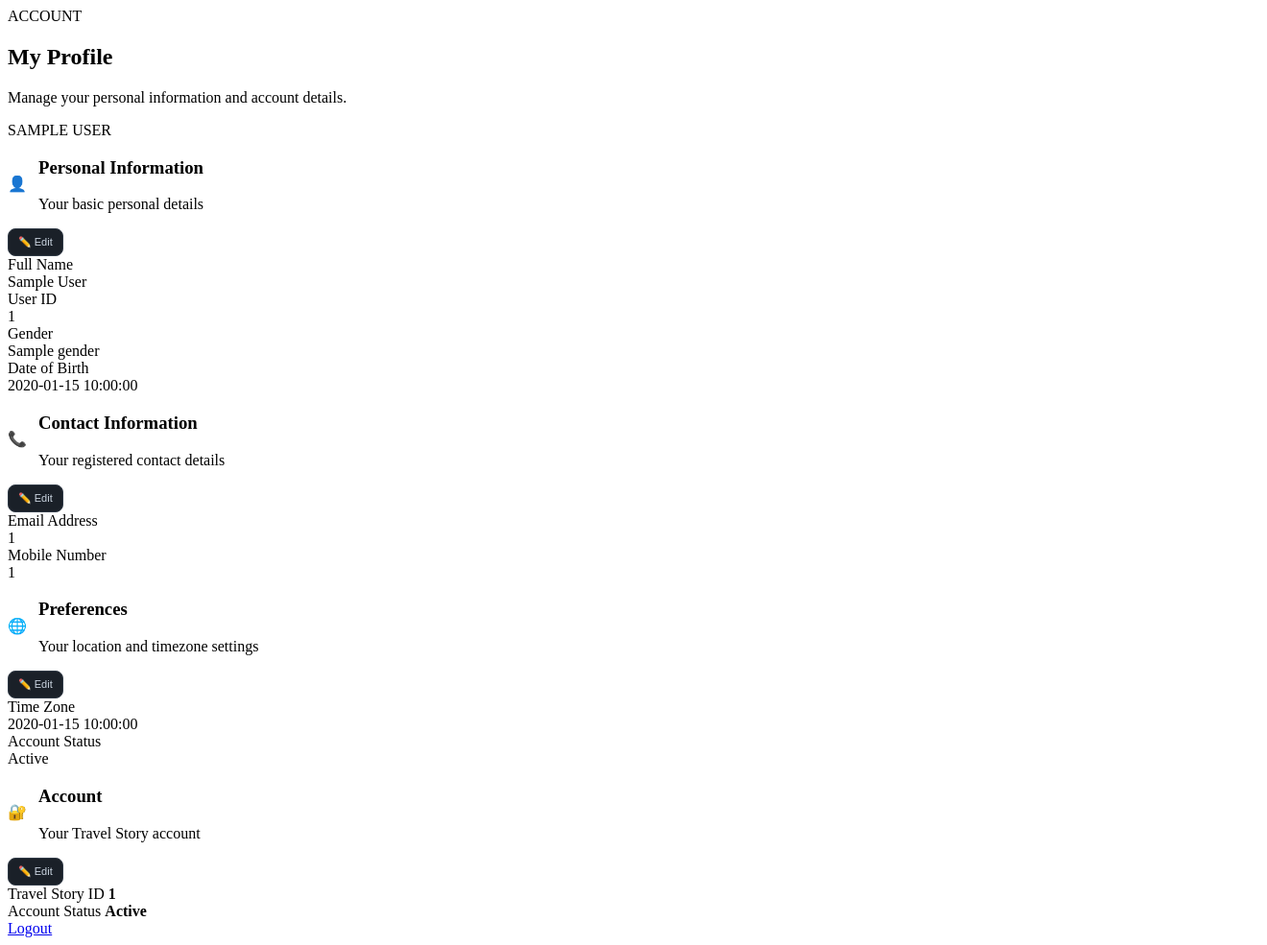
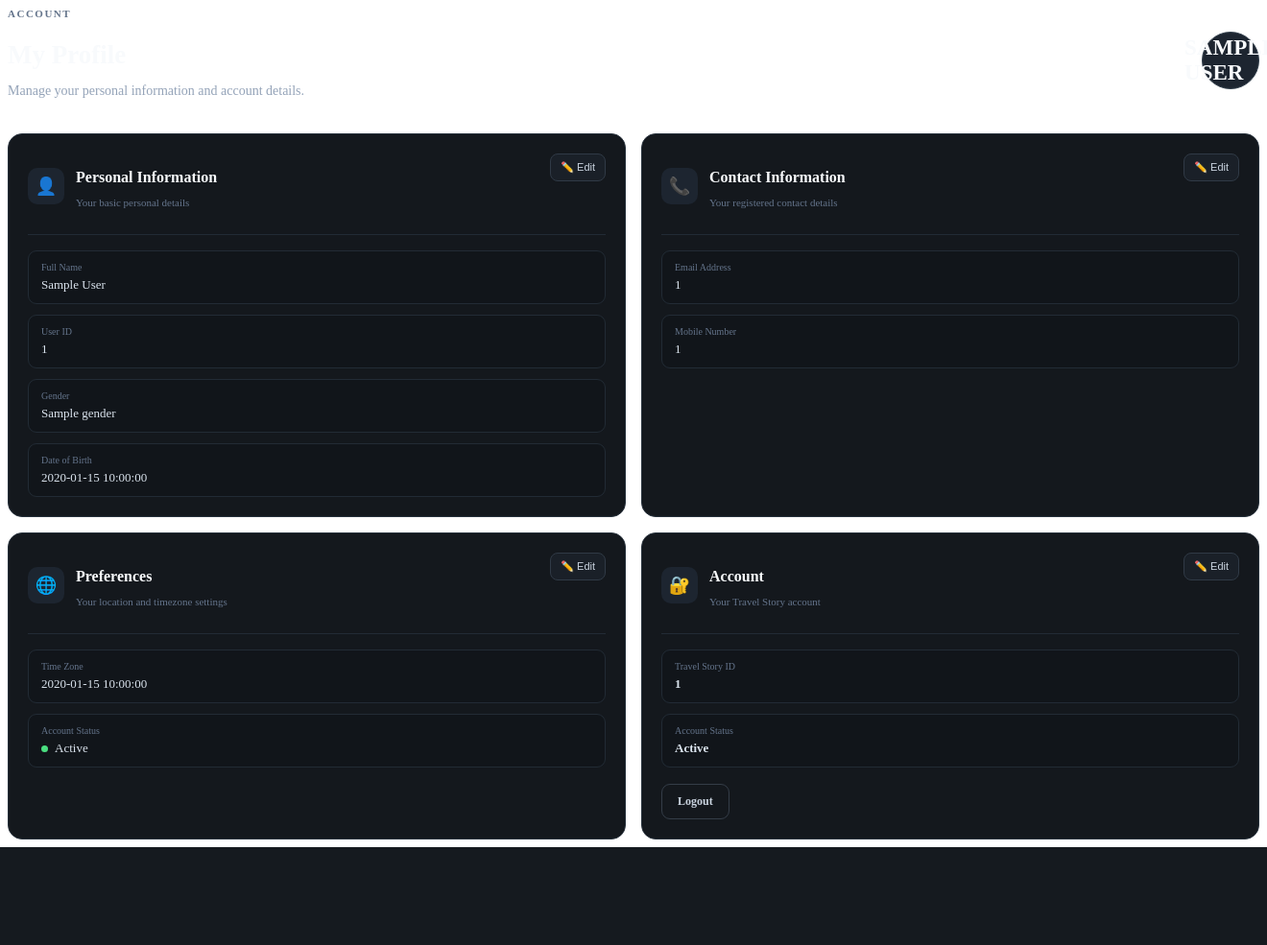
Before and after one commit to VaibhavRAI198/Travel-story, a Flask app: template templates/sections/my_profile.html in a window 1320 px wide; the page is wider, and only the part inside the window is pictured. Shown: that part at 96% size. After the commit the page ends 883 px from the top of that part, so only its background shows below. Run offline with Flask 3, Linux system fonts and the light colour scheme; the template is opened without the code that fills it: most values are stand-ins (such as "Sample title", 1, 10 or a date in 2020); some libraries are stand-ins or nearby versions.

Commit message:
Update my_profile.css

```diff
--- a/static/css_folder/my_profile.css
+++ b/static/css_folder/my_profile.css
@@ -1,22 +1,206 @@
+.profile-page {
+    width: 100%;
+}
+
+.profile-header {
+    display: flex;
+    justify-content: space-between;
+    align-items: center;
+    gap: 20px;
+    margin-bottom: 22px;
+}
+
+.profile-label {
+    display: block;
+    font-size: 11px;
+    font-weight: 700;
+    letter-spacing: 1.5px;
+    color: #64748b;
+    margin-bottom: 7px;
+}
+
+.profile-header h2 {
+    font-size: 27px;
+    color: #f8fafc;
+    margin-bottom: 6px;
+}
+
+.profile-header p {
+    color: #94a3b8;
+    font-size: 14px;
+}
+
+.profile-avatar {
+    width: 58px;
+    height: 58px;
+    display: flex;
+    align-items: center;
+    justify-content: center;
+    border: 1px solid #33404d;
+    border-radius: 50%;
+    background: #1d2530;
+    color: #f8fafc;
+    font-size: 23px;
+    font-weight: 700;
+    flex-shrink: 0;
+}
+
+.profile-grid {
+    display: grid;
+    grid-template-columns: repeat(2, 1fr);
+    gap: 16px;
+}
+
+.profile-card {
+    padding: 20px;
+    border: 1px solid #26303b;
+    border-radius: 15px;
+    background: #14181d;
+}
+
+.card-title {
+    display: flex;
+    justify-content: space-between;
+    align-items: flex-start;
+    gap: 12px;
+    padding-bottom: 16px;
+    margin-bottom: 16px;
+    border-bottom: 1px solid #222b35;
+}
+
 .card-title-left {
     display: flex;
     align-items: center;
     gap: 12px;
+    min-width: 0;
+}
+
+.card-title-left > span {
+    width: 38px;
+    height: 38px;
+    display: flex;
+    align-items: center;
+    justify-content: center;
+    border-radius: 10px;
+    background: #1d2530;
+    font-size: 18px;
+    flex-shrink: 0;
+}
+
+.card-title h3 {
+    color: #f8fafc;
+    font-size: 16px;
+    margin-bottom: 3px;
+}
+
+.card-title p {
+    color: #64748b;
+    font-size: 11px;
 }
 
 .section-edit {
+    display: inline-flex;
+    align-items: center;
+    gap: 5px;
+    padding: 7px 10px;
     border: 1px solid #303a46;
     border-radius: 8px;
-    padding: 7px 10px;
     background: #1a2028;
     color: #cbd5e1;
     font-size: 11px;
     cursor: pointer;
+    white-space: nowrap;
     transition: .2s;
 }
 
 .section-edit:hover {
     background: #26313e;
+    border-color: #465363;
+    color: #fff;
+}
+
+.profile-fields {
+    display: grid;
+    gap: 11px;
+}
+
+.profile-field {
+    padding: 11px 13px;
+    border: 1px solid #222b35;
+    border-radius: 9px;
+    background: #11151a;
+}
+
+.profile-field label {
+    display: block;
+    color: #64748b;
+    font-size: 10px;
+    margin-bottom: 5px;
+}
+
+.profile-field > div {
+    color: #dbe4ee;
+    font-size: 13px;
+    word-break: break-word;
+}
+
+.status-active {
+    display: flex;
+    align-items: center;
+    gap: 7px;
+}
+
+.status-active span {
+    width: 7px;
+    height: 7px;
+    border-radius: 50%;
+    background: #4ade80;
+    flex-shrink: 0;
+}
+
+.account-info {
+    display: grid;
+    gap: 11px;
+    margin-bottom: 17px;
+}
+
+.account-info div {
+    padding: 11px 13px;
+    border: 1px solid #222b35;
+    border-radius: 9px;
+    background: #11151a;
+}
+
+.account-info span {
+    display: block;
+    color: #64748b;
+    font-size: 10px;
+    margin-bottom: 5px;
+}
+
+.account-info strong {
+    color: #dbe4ee;
+    font-size: 13px;
+    word-break: break-word;
+}
+
+.logout-button {
+    display: inline-flex;
+    align-items: center;
+    justify-content: center;
+    padding: 10px 16px;
+    border: 1px solid #343d48;
+    border-radius: 9px;
+    background: transparent;
+    color: #cbd5e1;
+    text-decoration: none;
+    font-size: 12px;
+    font-weight: 600;
+    transition: .2s;
+}
+
+.logout-button:hover {
+    background: #1d2530;
     color: #fff;
 }
 
```
Also changed, not shown: other parts of static/css_folder/my_profile.css (+96 -6 lines).
